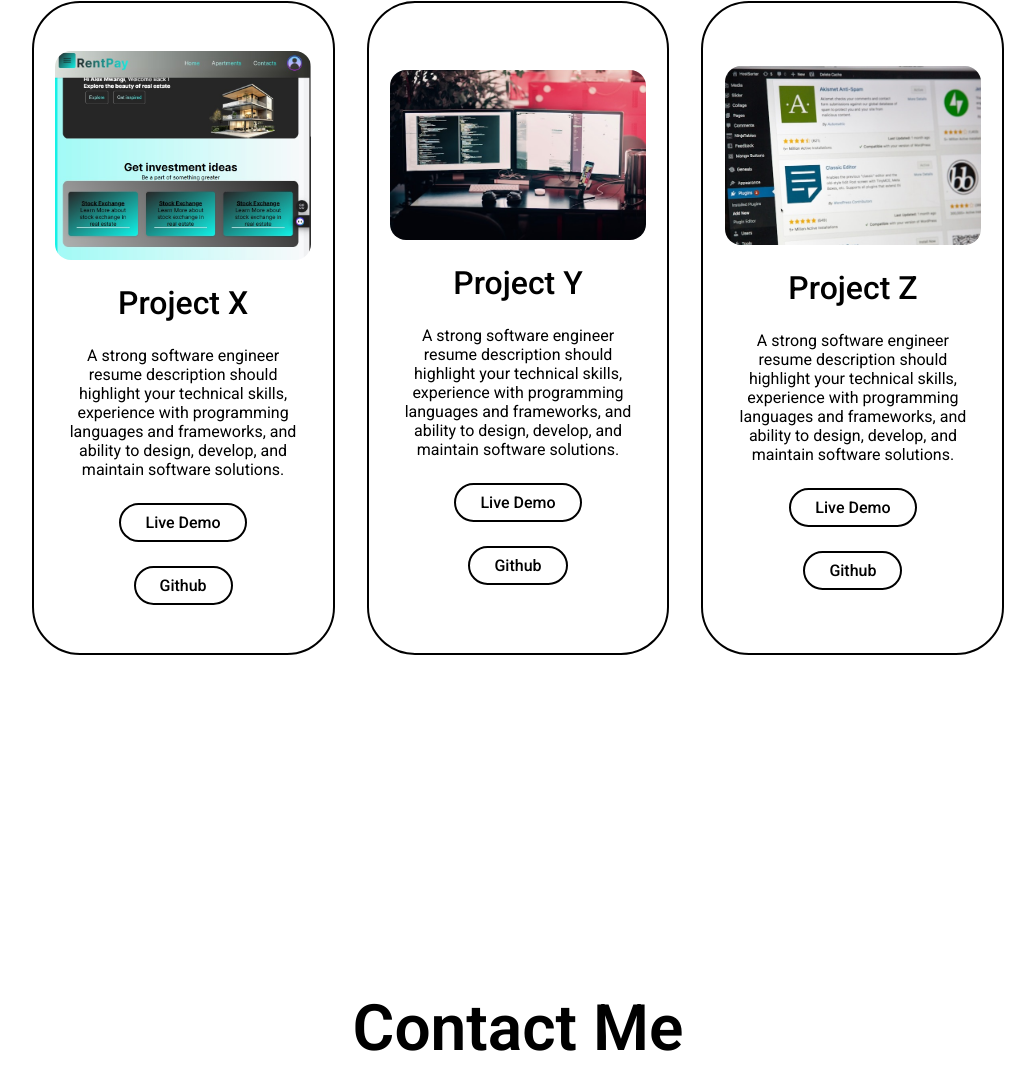
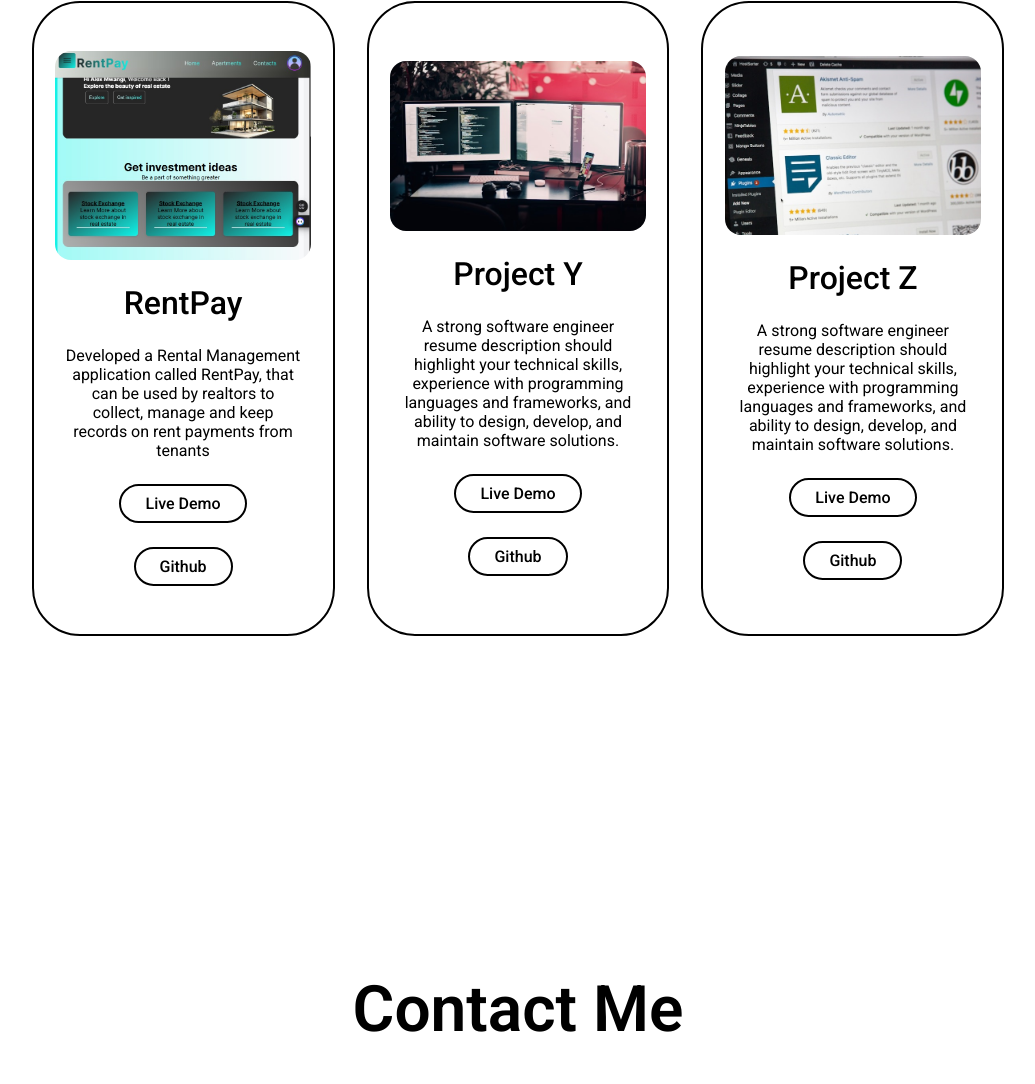
Before and after one commit to Congressman-bot/Portfolio-website, a plain HTML site: page index.html in a window 1280 px wide. Shown: the part 2446-3530 px from the top of the page, without its empty margins (122-1157 px from the left). Drawn offline with Linux system fonts and the light colour scheme.

Commit message:
Paragraph 1

```diff
--- a/index.html
+++ b/index.html
@@ -108,11 +108,10 @@
             <div class="projects-grid">
                 <div class="project-card">
                     <img class="image" src="images/image2.jpg" alt="Ecommerce website">
-                    <h3>Project X</h3>
+                    <h3>RentPay</h3>
                     <p>
-                        A strong software engineer resume description should highlight your technical skills,
-                        experience with programming languages and frameworks, and ability to design, develop,
-                        and maintain software solutions.
+                        Developed a Rental Management application called RentPay, that can be used by realtors
+                        to collect, manage and keep records on rent payments from tenants
                     </p>
                     <div class="btn">Live Demo</div>
                     <div class="btn">Github</div>
```
